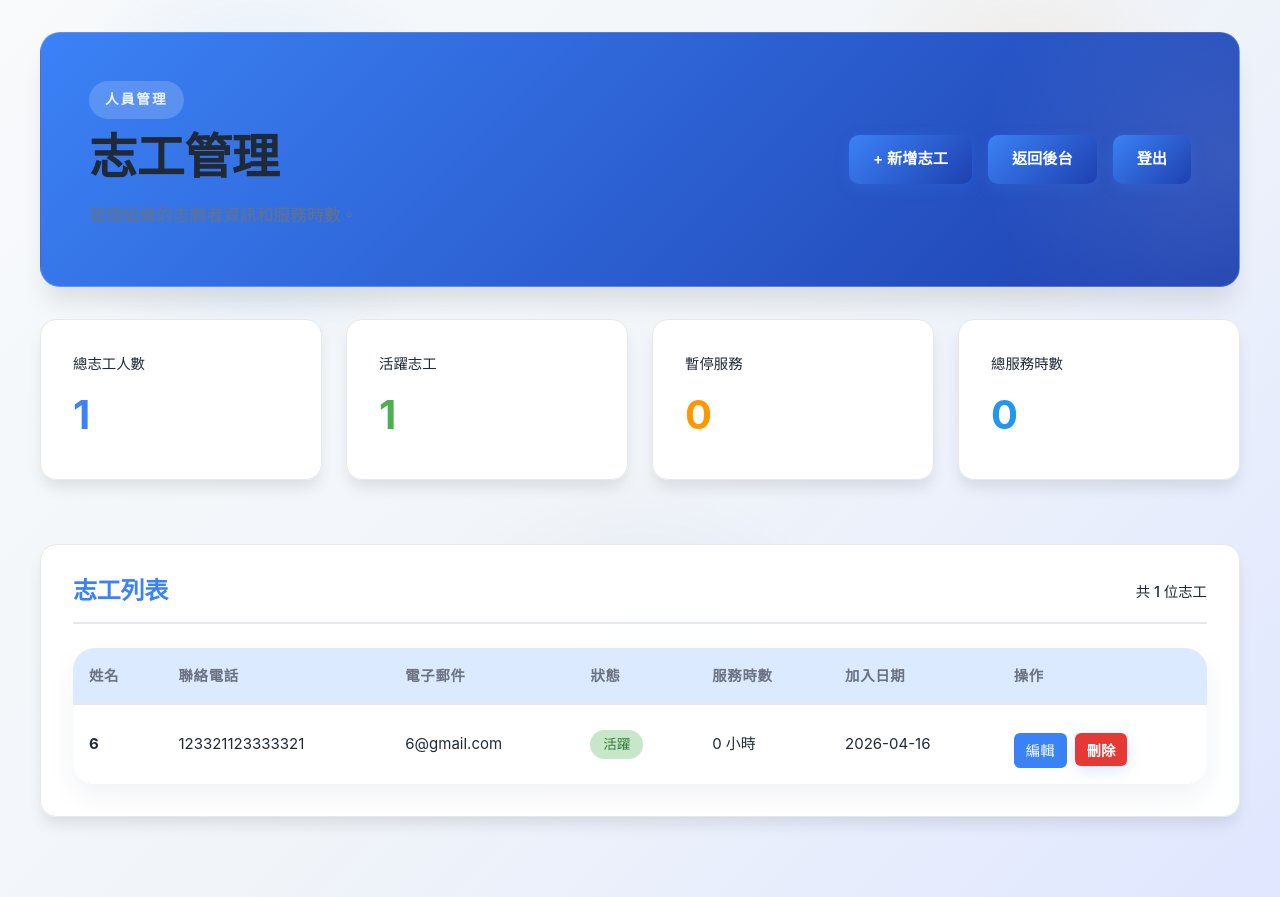
After one commit to HankLee1016/-, a Flask app: page /admin/volunteers in a window 1280 px wide. The commit adds this page. Run offline with Flask 3, Linux system fonts and the light colour scheme; the visitor is signed in with stand-in values (Sample User, id 1); some libraries are stand-ins or nearby versions.

Commit message:
志工更新

```diff
--- a/app.py
+++ b/app.py
@@ -40,6 +40,7 @@ ANNOUNCEMENTS_FILE = Path(app.root_path) / "announcements.json"
 REGISTRATIONS_FILE = Path(app.root_path) / "registrations.json"
 ATTENDANCES_FILE = Path(app.root_path) / "attendances.json"
 VOLUNTEER_SHIFTS_FILE = Path(app.root_path) / "volunteer_shifts.json"
+VOLUNTEERS_FILE = Path(app.root_path) / "volunteers.json"
 
 UPLOAD_FOLDER = Path(app.root_path) / "uploads"
 UPLOAD_FOLDER.mkdir(parents=True, exist_ok=True)
@@ -335,6 +336,42 @@ def add_volunteer_to_shift(shift_id, username):
 
 def get_activity_volunteer_shifts(activity_id):
     return [s for s in load_volunteer_shifts() if s["activity_id"] == activity_id]
+
+def add_volunteer_id_to_shift(shift_id, volunteer_id):
+    """Add volunteer by ID to a shift"""
+    shifts = load_volunteer_shifts()
+    for shift in shifts:
+        if shift["id"] == shift_id:
+            if "volunteer_ids" not in shift: shift["volunteer_ids"] = []
+            if volunteer_id not in shift["volunteer_ids"]:
+                shift["volunteer_ids"].append(volunteer_id)
+                if len(shift["volunteer_ids"]) >= shift["required_count"]: shift["status"] = "已滿員"
+            break
+    save_volunteer_shifts(shifts)
+
+def remove_volunteer_from_shift(shift_id, volunteer_id):
+    """Remove volunteer by ID from a shift"""
+    shifts = load_volunteer_shifts()
+    for shift in shifts:
+        if shift["id"] == shift_id:
+            if "volunteer_ids" in shift and volunteer_id in shift["volunteer_ids"]:
+                shift["volunteer_ids"].remove(volunteer_id)
+                if len(shift.get("volunteer_ids", [])) < shift["required_count"]: shift["status"] = "招募中"
+            break
+    save_volunteer_shifts(shifts)
+
+def get_volunteer_shifts(volunteer_id):
+    """Get all shifts assigned to a volunteer"""
+    shifts = load_volunteer_shifts()
+    result = []
+    for shift in shifts:
+        if volunteer_id in shift.get("volunteer_ids", []):
+            # Get related activity info
+            activity = get_activity(shift["activity_id"])
+            shift_with_activity = shift.copy()
+            shift_with_activity["activity"] = activity
+            result.append(shift_with_activity)
+    return result
 
 # --- Services ---
 def load_services(username=None):
@@ -1322,5 +1359,124 @@ def get_donations():
     except Exception as err:
         return jsonify({"error": "發生未知錯誤。", "detail": str(err)}), 500
 
+# --- Volunteers ---
+def load_volunteers():
+    if not VOLUNTEERS_FILE.exists(): return []
+    try:
+        with VOLUNTEERS_FILE.open("r", encoding="utf-8") as f: return json.load(f).get("volunteers", [])
+    except json.JSONDecodeError: return []
+
+def save_volunteers(volunteers):
+    with VOLUNTEERS_FILE.open("w", encoding="utf-8") as f:
+        json.dump({"volunteers": volunteers}, f, ensure_ascii=False, indent=2)
+
+def create_volunteer(name, phone="", email="", address="", skills="", status="活躍", joined_date=""):
+    volunteers = load_volunteers()
+    if not joined_date: joined_date = str(datetime.date.today())
+    new_volunteer = {
+        "id": str(uuid.uuid4()), "name": name, "phone": phone, "email": email,
+        "address": address, "skills": skills, "status": status, "service_hours": 0,
+        "joined_date": joined_date, "created_at": datetime.datetime.now().strftime("%Y-%m-%d %H:%M:%S")
+    }
+    volunteers.append(new_volunteer)
+    save_volunteers(volunteers)
+    return new_volunteer
+
+def get_volunteer(volunteer_id):
+    for volunteer in load_volunteers():
+        if volunteer["id"] == volunteer_id: return volunteer
+    return None
+
+def update_volunteer(volunteer_id, name=None, phone=None, email=None, address=None, skills=None, status=None, service_hours=None, joined_date=None):
+    volunteers = load_volunteers()
+    for volunteer in volunteers:
+        if volunteer["id"] == volunteer_id:
+            if name is not None: volunteer["name"] = name
+            if phone is not None: volunteer["phone"] = phone
+            if email is not None: volunteer["email"] = email
+            if address is not None: volunteer["address"] = address
+            if skills is not None: volunteer["skills"] = skills
+            if status is not None: volunteer["status"] = status
+            if service_hours is not None: volunteer["service_hours"] = int(service_hours) if service_hours else 0
+            if joined_date is not None: volunteer["joined_date"] = joined_date
+            break
+    save_volunteers(volunteers)
+
+def delete_volunteer(volunteer_id):
+    volunteers = [volunteer for volunteer in load_volunteers() if volunteer["id"] != volunteer_id]
+    save_volunteers(volunteers)
+
+# --- Admin: Volunteers ---
+@app.route("/admin/volunteers")
+def admin_volunteers():
+    if session.get("role") != "admin": return redirect(url_for("home"))
+    volunteers = load_volunteers()
+    return render_template("admin_volunteers.html", volunteers=volunteers, username=session.get("username"))
+
+@app.route("/admin/volunteers/create", methods=["GET", "POST"])
+def admin_create_volunteer():
+    if session.get("role") != "admin": return redirect(url_for("home"))
+    error = None
+    if request.method == "POST":
+        name = request.form.get("name", "").strip()
+        phone = request.form.get("phone", "").strip()
+        email = request.form.get("email", "").strip()
+        address = request.form.get("address", "").strip()
+        skills = request.form.get("skills", "").strip()
+        status = request.form.get("status", "活躍")
+        joined_date = request.form.get("joined_date", "")
+        if not name: error = "請輸入志願者姓名。"
+        else:
+            create_volunteer(name, phone, email, address, skills, status, joined_date)
+            return redirect(url_for("admin_volunteers"))
+    return render_template("admin_volunteer_create.html", username=session.get("username"), error=error)
+
+@app.route("/admin/volunteers/<volunteer_id>/edit", methods=["GET", "POST"])
+def admin_edit_volunteer(volunteer_id):
+    if session.get("role") != "admin": return redirect(url_for("home"))
+    volunteer = get_volunteer(volunteer_id)
+    if not volunteer: return redirect(url_for("admin_volunteers"))
+    error = None
+    if request.method == "POST":
+        name = request.form.get("name", "").strip()
+        phone = request.form.get("phone", "").strip()
+        email = request.form.get("email", "").strip()
+        address = request.form.get("address", "").strip()
+        skills = request.form.get("skills", "").strip()
+        status = request.form.get("status", "活躍")
+        service_hours = request.form.get("service_hours", "0")
+        joined_date = request.form.get("joined_date", "")
+        if not name: error = "請輸入志願者姓名。"
+        else:
+            update_volunteer(volunteer_id, name, phone, email, address, skills, status, service_hours, joined_date)
+            return redirect(url_for("admin_volunteers"))
+    # Get volunteer's assigned shifts and all available activities for shift selection
+    volunteer_shifts = get_volunteer_shifts(volunteer_id)
+    activities = load_activities()
+    all_shifts = load_volunteer_shifts()
+    return render_template("admin_volunteer_edit.html", volunteer=volunteer, volunteer_shifts=volunteer_shifts, activities=activities, all_shifts=all_shifts, username=session.get("username"), error=error)
+
+@app.route("/admin/volunteers/<volunteer_id>/delete", methods=["POST"])
+def admin_delete_volunteer(volunteer_id):
+    if session.get("role") != "admin": return redirect(url_for("home"))
+    delete_volunteer(volunteer_id)
+    return redirect(url_for("admin_volunteers"))
+
+@app.route("/admin/volunteers/<volunteer_id>/assign-shift", methods=["POST"])
+def admin_assign_volunteer_shift(volunteer_id):
+    if session.get("role") != "admin": return redirect(url_for("home"))
+    volunteer = get_volunteer(volunteer_id)
+    if not volunteer: return redirect(url_for("admin_volunteers"))
+    shift_id = request.form.get("shift_id", "").strip()
+    if shift_id:
+        add_volunteer_id_to_shift(shift_id, volunteer_id)
+    return redirect(url_for("admin_edit_volunteer", volunteer_id=volunteer_id))
+
+@app.route("/admin/volunteers/<volunteer_id>/remove-shift/<shift_id>", methods=["POST"])
+def admin_remove_volunteer_shift(volunteer_id, shift_id):
+    if session.get("role") != "admin": return redirect(url_for("home"))
+    remove_volunteer_from_shift(shift_id, volunteer_id)
+    return redirect(url_for("admin_edit_volunteer", volunteer_id=volunteer_id))
+
 if __name__ == "__main__":
     app.run(debug=True)
--- a/templates/admin.html
+++ b/templates/admin.html
@@ -89,9 +89,9 @@
         </div>
 
         <div class="feature-card">
-            <h3>📊 志願者管理</h3>
-            <p>管理志願者排班、時數記錄及評估。</p>
-            <a class="button" href="/admin/volunteer">進入志願者管理</a>
+            <h3>�‍💼 志願者管理</h3>
+            <p>管理志願者資料、聯絡方式及服務時數。</p>
+            <a class="button" href="/admin/volunteers">進入志願者管理</a>
         </div>
 
         <div class="feature-card">
--- /dev/null
+++ b/templates/admin_volunteers.html
@@ -0,0 +1,191 @@
+<!DOCTYPE html>
+<html lang="zh-TW">
+<head>
+    <meta charset="UTF-8">
+    <title>志工管理</title>
+    <link rel="stylesheet" href="/static/css/index.css">
+    <link rel="stylesheet" href="/static/css/style.css">
+    <link rel="stylesheet" href="/static/css/admin-forms.css">
+    <link rel="stylesheet" href="/static/css/status-badges.css">
+    <link rel="stylesheet" href="/static/css/admin-pages.css">
+</head>
+<body>
+    <div class="page-bg"></div>
+    <div class="container">
+        <header class="hero-card">
+            <div class="hero-copy">
+                <span class="eyebrow">人員管理</span>
+                <h1>志工管理</h1>
+                <p>管理組織的志願者資訊和服務時數。</p>
+            </div>
+            <div class="hero-actions">
+                <a class="button" href="/admin/volunteers/create">+ 新增志工</a>
+                <a class="button" href="/admin">返回後台</a>
+                <a class="button" href="/logout">登出</a>
+            </div>
+        </header>
+
+        <!-- 統計卡片 -->
+        <div style="display: grid; grid-template-columns: repeat(auto-fit, minmax(200px, 1fr)); gap: 1.5rem; margin-bottom: 2rem;">
+            <div class="card">
+                <div style="font-size: 0.9rem; color: var(--text-muted); margin-bottom: 0.5rem;">總志工人數</div>
+                <div style="font-size: 2.5rem; font-weight: bold; color: var(--primary);">{{ volunteers|length }}</div>
+            </div>
+            <div class="card">
+                <div style="font-size: 0.9rem; color: var(--text-muted); margin-bottom: 0.5rem;">活躍志工</div>
+                <div style="font-size: 2.5rem; font-weight: bold; color: #4CAF50;">{{ volunteers|selectattr('status', 'equalto', '活躍')|list|length }}</div>
+            </div>
+            <div class="card">
+                <div style="font-size: 0.9rem; color: var(--text-muted); margin-bottom: 0.5rem;">暫停服務</div>
+                <div style="font-size: 2.5rem; font-weight: bold; color: #FF9800;">{{ volunteers|selectattr('status', 'equalto', '暫停')|list|length }}</div>
+            </div>
+            <div class="card">
+                <div style="font-size: 0.9rem; color: var(--text-muted); margin-bottom: 0.5rem;">總服務時數</div>
+                <div style="font-size: 2.5rem; font-weight: bold; color: #2196F3;">{{ volunteers|map(attribute='service_hours')|sum|default(0)|int }}</div>
+            </div>
+        </div>
+
+        <!-- 志工列表 -->
+        <section class="card">
+            <div class="card-title">
+                <h2>志工列表</h2>
+                <span>共 {{ volunteers|length }} 位志工</span>
+            </div>
+
+            {% if volunteers %}
+                <table class="admin-table">
+                    <thead>
+                        <tr>
+                            <th>姓名</th>
+                            <th>聯絡電話</th>
+                            <th>電子郵件</th>
+                            <th>狀態</th>
+                            <th>服務時數</th>
+                            <th>加入日期</th>
+                            <th>操作</th>
+                        </tr>
+                    </thead>
+                    <tbody>
+                        {% for volunteer in volunteers %}
+                        <tr>
+                            <td><strong>{{ volunteer.name }}</strong></td>
+                            <td>{{ volunteer.phone or '-' }}</td>
+                            <td>{{ volunteer.email or '-' }}</td>
+                            <td>
+                                <span class="status-badge {% if volunteer.status == '活躍' %}status-active{% elif volunteer.status == '暫停' %}status-inactive{% else %}status-pending{% endif %}">
+                                    {{ volunteer.status }}
+                                </span>
+                            </td>
+                            <td>{{ volunteer.service_hours or 0 }} 小時</td>
+                            <td>{{ volunteer.joined_date or '-' }}</td>
+                            <td class="action-buttons">
+                                <a href="/admin/volunteers/{{ volunteer.id }}/edit" class="btn-small">編輯</a>
+                                <form method="POST" action="/admin/volunteers/{{ volunteer.id }}/delete" style="display: inline;">
+                                    <button class="btn-small btn-danger" onclick="return confirm('確實要刪除此志工嗎？')">刪除</button>
+                                </form>
+                            </td>
+                        </tr>
+                        {% endfor %}
+                    </tbody>
+                </table>
+            {% else %}
+                <p style="text-align: center; color: var(--text-muted); padding: 2rem;">尚無志工資料，<a href="/admin/volunteers/create">新增志工</a></p>
+            {% endif %}
+        </section>
+
+        <style>
+            .admin-table {
+                width: 100%;
+                border-collapse: collapse;
+                margin-top: 1rem;
+            }
+
+            .admin-table thead {
+                background: var(--surface);
+                border-bottom: 2px solid var(--border);
+            }
+
+            .admin-table th {
+                padding: 1rem;
+                text-align: left;
+                font-weight: 600;
+                color: var(--text-secondary);
+            }
+
+            .admin-table td {
+                padding: 1rem;
+                border-bottom: 1px solid var(--border);
+            }
+
+            .admin-table tbody tr:hover {
+                background: var(--surface-soft);
+            }
+
+            .action-buttons {
+                display: flex;
+                gap: 0.5rem;
+            }
+
+            .btn-small {
+                padding: 0.4rem 0.8rem;
+                font-size: 0.85rem;
+                border: none;
+                border-radius: 4px;
+                cursor: pointer;
+                background: var(--primary);
+                color: white;
+                text-decoration: none;
+                display: inline-block;
+            }
+
+            .btn-small:hover {
+                opacity: 0.9;
+            }
+
+            .btn-danger {
+                background: #E53935;
+            }
+
+            .status-badge {
+                padding: 0.4rem 0.8rem;
+                border-radius: 20px;
+                font-size: 0.85rem;
+                font-weight: 500;
+            }
+
+            .status-active {
+                background: #C8E6C9;
+                color: #2E7D32;
+            }
+
+            .status-inactive {
+                background: #FFE0B2;
+                color: #E65100;
+            }
+
+            .status-pending {
+                background: #BBDEFB;
+                color: #1565C0;
+            }
+
+            .card-title {
+                display: flex;
+                justify-content: space-between;
+                align-items: center;
+                margin-bottom: 1.5rem;
+                padding-bottom: 1rem;
+                border-bottom: 2px solid var(--border);
+            }
+
+            .card-title h2 {
+                margin: 0;
+            }
+
+            .card-title span {
+                color: var(--text-muted);
+                font-size: 0.9rem;
+            }
+        </style>
+    </div>
+</body>
+</html>
```
Also changed, not shown: templates/admin_volunteer_create.html (added, +130 -0 lines), templates/admin_volunteer_edit.html (added, +147 -0 lines), volunteers.json (added, +16 -0 lines).
